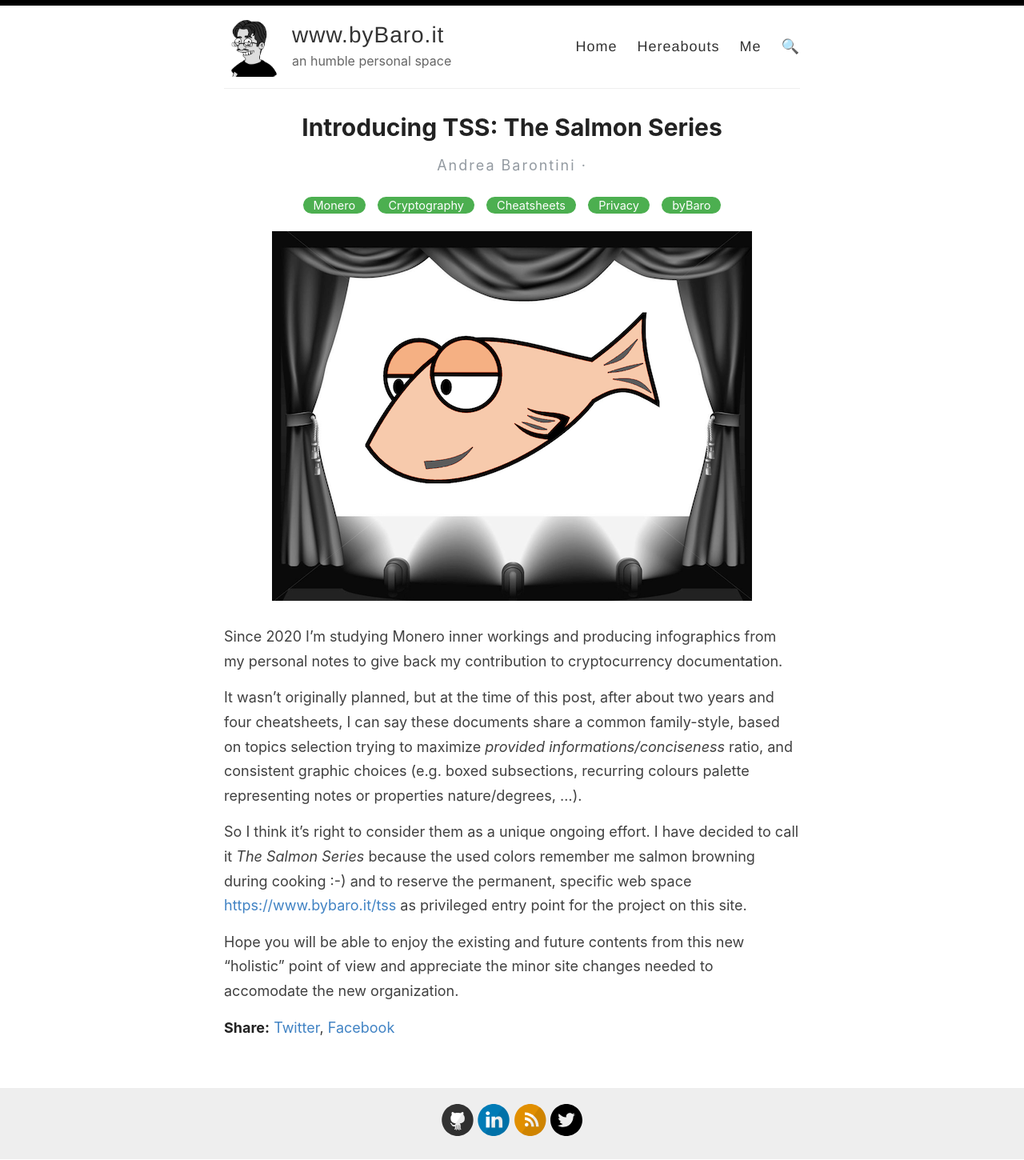
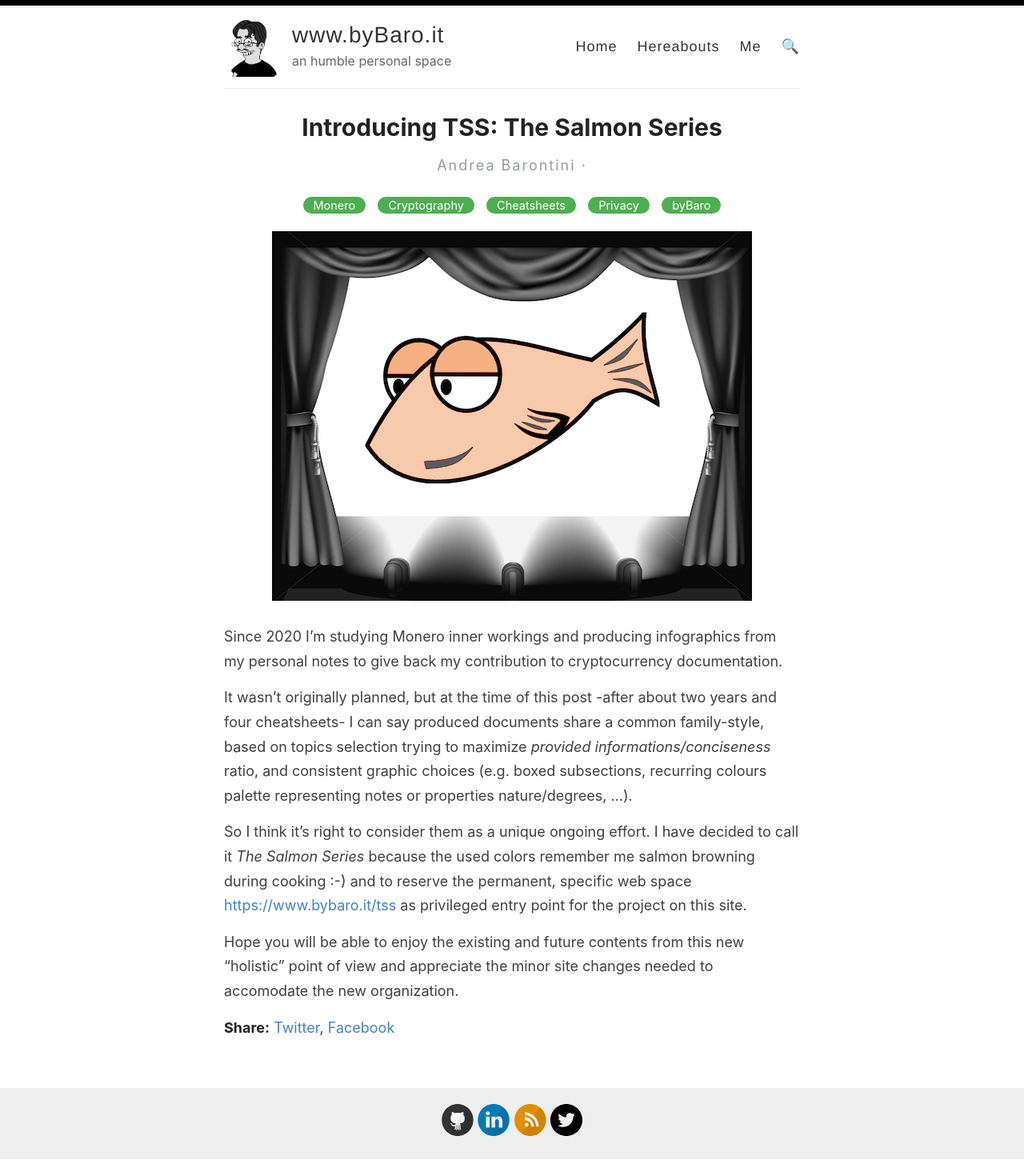
Before and after one commit to baro77/baro77.github.io, a Jekyll site: the page built from _pages/2022-8-14-Introducing-TSS.md, in a window 1280 px wide. Shown: the whole page at 80% size. Built offline with Jekyll 4.4.1, drawn with Linux system fonts in a browser that asks for light colours.

Commit message:
tss e introducingtss edit

```diff
--- a/_pages/2022-8-14-Introducing-TSS.md
+++ b/_pages/2022-8-14-Introducing-TSS.md
@@ -9,7 +9,7 @@ permalink: /prova/
 <br>
 Since 2020 I'm studying Monero inner workings and producing infographics from my personal notes to give back my contribution to cryptocurrency documentation.
 
-It wasn't originally planned, but at the time of this post, after about two years and four cheatsheets, I can say these documents share a common family-style, based on topics selection trying to maximize _provided informations/conciseness_ ratio, and consistent graphic choices (e.g. boxed subsections, recurring colours palette representing notes or properties nature/degrees, ...).
+It wasn't originally planned, but at the time of this post -after about two years and four cheatsheets- I can say produced documents share a common family-style, based on topics selection trying to maximize _provided informations/conciseness_ ratio, and consistent graphic choices (e.g. boxed subsections, recurring colours palette representing notes or properties nature/degrees, ...).
 
 So I think it's right to consider them as a unique ongoing effort. I have decided to call it _The Salmon Series_ because the used colors remember me salmon browning during cooking :-) and to reserve the permanent, specific web space [https://www.bybaro.it/tss](https://www.bybaro.it/tss) as privileged entry point for the project on this site.
 
```
Also changed, not shown: _pages/tss.md (+1 -1 lines).
